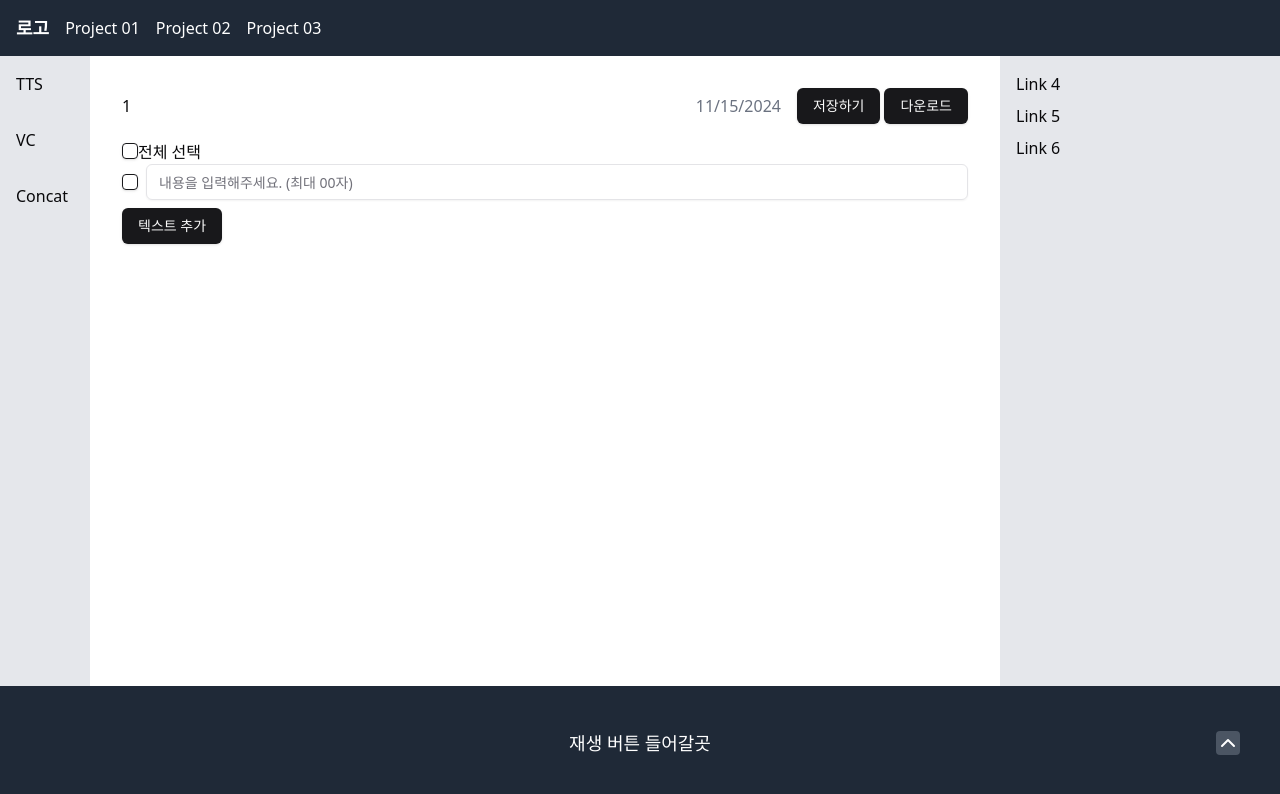
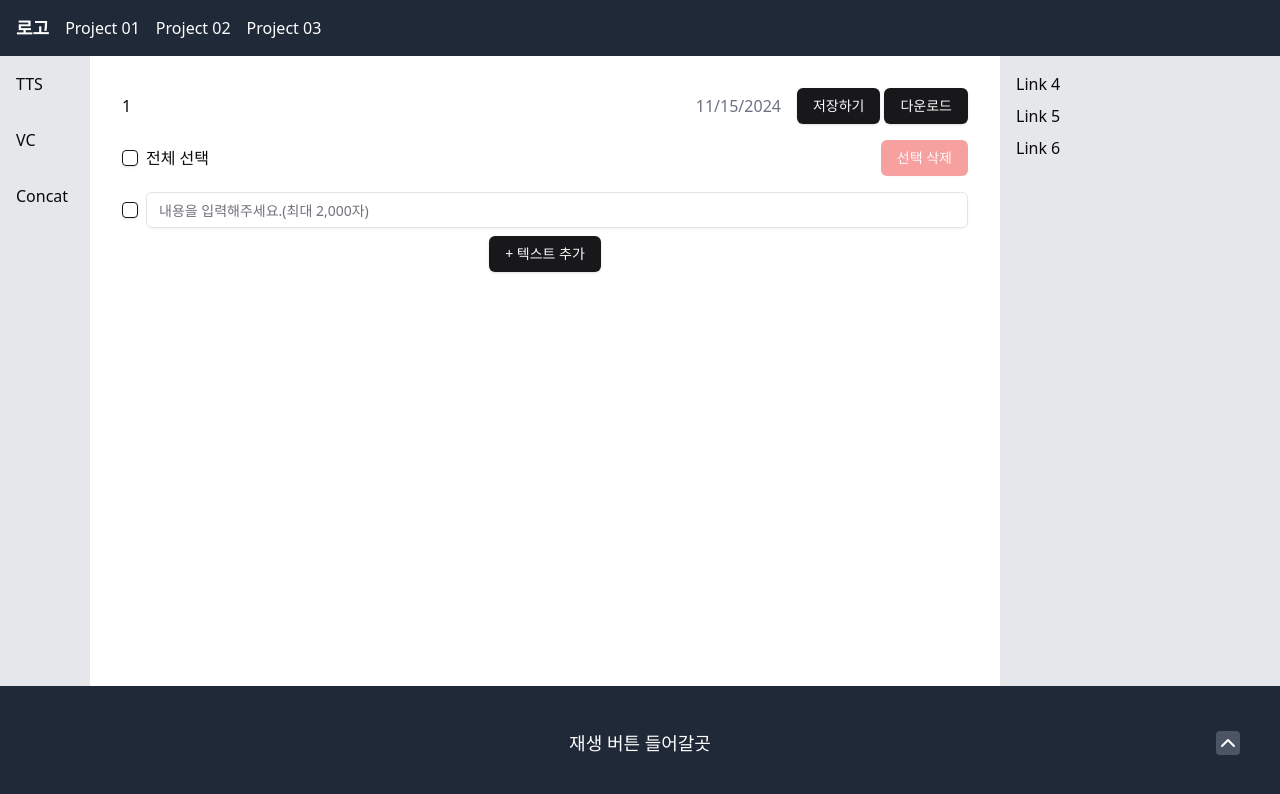
Before and after one commit to FC-DEV-FinalProject/FinalProject_5RE5_FE, a React (Vite) app: page /project/tts/1 in a window 1280 px wide. Shown: the top 794 px of the page. Built offline with nearby package versions, Linux system fonts and the light colour scheme.

Commit message:
feat: TTS 텍스트 선택 삭제 기능(#29)

```diff
--- a/src/pages/TTS.tsx
+++ b/src/pages/TTS.tsx
@@ -34,6 +34,13 @@ const TTS = () => {
     setTextInputs(textInputs.map(input => ({ ...input, isSelected: newIsAllSelected })));
   };
 
+  const deleteSelectedInputs = () => {
+    setTextInputs(textInputs.filter(input => !input.isSelected));
+    setIsAllSelected(false);
+  };
+
+  const anySelected = textInputs.some(input => input.isSelected);
+
   return (
     <div className="container p-4 mx-auto">
       <div className="flex items-center justify-between mb-4">
@@ -48,13 +55,22 @@ const TTS = () => {
       </div>
 
       <div>
-        <div>
+        <div className="flex items-center justify-between mb-4">
+          <div className="flex items-center space-x-2">
             <Checkbox
               id="select-all"
               checked={isAllSelected}
               onCheckedChange={toggleAllSelection}
             />
             <label htmlFor="select-all">전체 선택</label>
+          </div>
+          <Button
+            onClick={deleteSelectedInputs}
+            disabled={!anySelected}
+            variant="destructive"
+          >
+            선택 삭제
+          </Button>
         </div>
         {textInputs.map((input) => (
           <div key={input.id} className="flex items-center mb-2 space-x-2">
@@ -66,13 +82,15 @@ const TTS = () => {
             <Input
               value={input.text}
               onChange={(e) => handleTextChange(input.id, e.target.value)}
-              placeholder="내용을 입력해주세요. (최대 00자)"
+              placeholder="내용을 입력해주세요.(최대 2,000자)"
             />
           </div>
         ))}
       </div>
 
-      <Button onClick={addTextInput}>텍스트 추가</Button>
+      <div className="text-center">
+        <Button onClick={addTextInput}>+ 텍스트 추가</Button>
+      </div>
     </div>
 
   );
```
Lines whose indentation alone changed are shown as unchanged.
